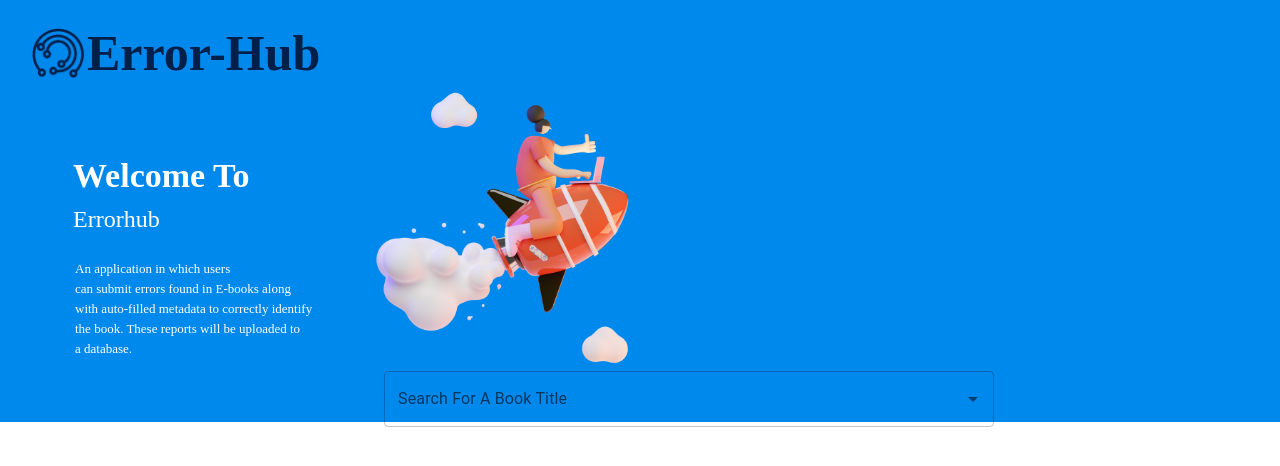
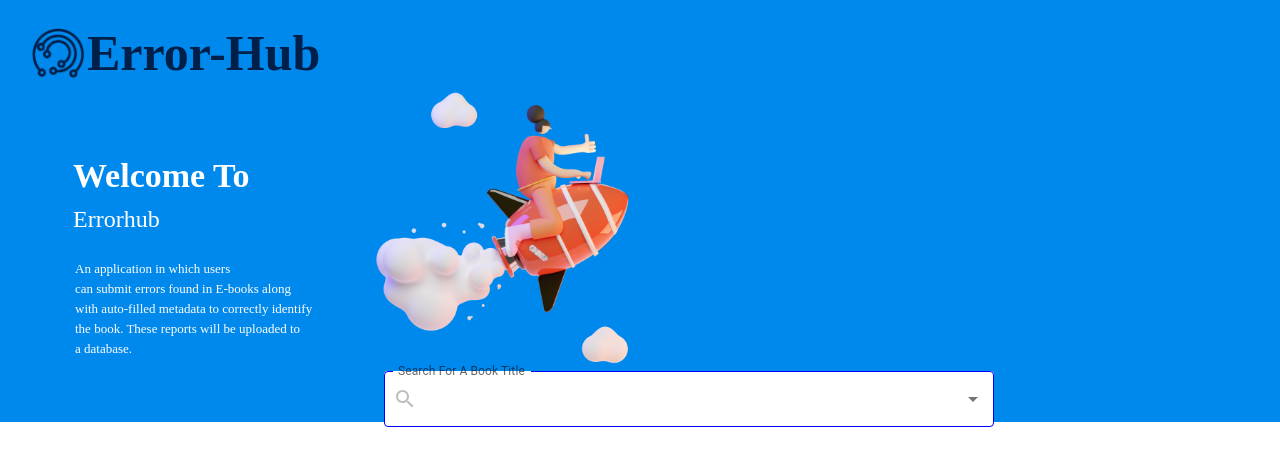
Before and after one commit to Dada-Tech/error-hub, a React (Create React App) app: page / in a window 1280 px wide. Shown: the top 466 px of the page. Built offline with nearby package versions, Linux system fonts and the light colour scheme.

Commit message:
more functions added

```diff
--- a/src/pages/Home/Home.tsx
+++ b/src/pages/Home/Home.tsx
@@ -6,6 +6,8 @@ import { GlobalStyle } from '../../theme/theme';
 import sallyImg from '../../components/Images/Saly-1.png';
 import Container from '../../components/Container/Container';
 import LogoandName from "../../components/LogoandName/LogoandName";
+import autocompleteStyling from "./autocompleteStyling";
+import SearchIcon from '@mui/icons-material/Search';
 
 function Home() {
   const listofBooks = [
@@ -18,6 +20,8 @@ function Home() {
     { label: 'The Hollow Chocolate Bunnies of the Apocalypse', id: 7 },
     { label: 'A Clockwork Orange', id: 8 },
   ];
+
+  const fine = autocompleteStyling();
 
   return (
     <>
@@ -41,13 +45,27 @@ function Home() {
       </p>
 
         <img className={classes.sallyimg} src={sallyImg} alt="sallyImg" />
+        {/*<div className="autocomplete">*/}
+        {/*<div className={classes.searchbar}>*/}
 
-      <Autocomplete
-        disablePortal
-        className={classes.searchbar}
-        options={listofBooks}
-        renderInput={(params) => <TextField className={classes.searchbartext} {...params} label="Search For A Book Title" />}
-      />
+            <Autocomplete
+              disablePortal
+              classes={fine}
+              className={classes.searchbar}
+              options={listofBooks}
+              renderInput={(params) => <TextField
+                  className={classes.searchbartext} {...params} InputProps={{
+                  ...params.InputProps,
+                  startAdornment: (
+                      <>
+                          <SearchIcon color="disabled" />
+                          {params.InputProps.startAdornment}
+                      </>
+                  ),
+              }}
+                  label="Search For A Book Title" variant="outlined"/>}
+            />
+        {/*</div>*/}
     </>
   );
 }
```
